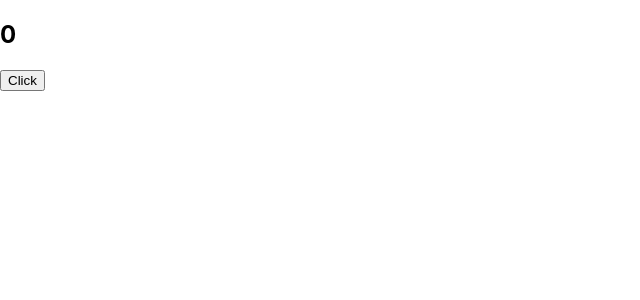
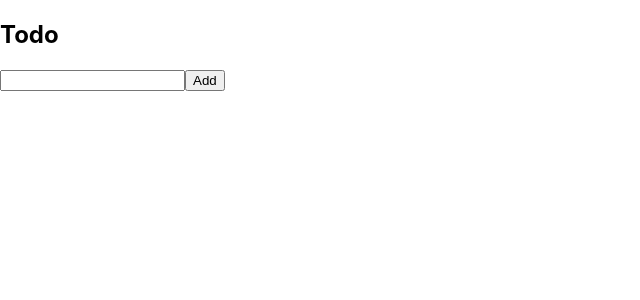
Before and after one commit to RashmithaNGowda/FullStack-CSS, a React (Create React App) app in the folder myapp/: page / in a window 1280 px wide. Shown: the top 300 px of the page, without its empty margins (0-640 px from the left). Built offline with nearby package versions, Linux system fonts and the light colour scheme.

Commit message:
todo implementation in react

```diff
--- a/myapp/src/components/Content.js
+++ b/myapp/src/components/Content.js
@@ -2,19 +2,37 @@
 import {useState} from 'react'
 
 const Content=()=>{
-  //  let  counter=0
-  let [counter,setCounter]=useState(0)
-  // console.log(counter)
-  // console.log(mysteryfunc)
+  //keeps track of todo items
+  const [items,setItems]=useState([])
+  //house whatever text we add into the input box
+  const [value,setValue]=useState('')
+
+  const handleSubmit= ()=>{
+    //spread operator
+    setItems(prev=>[...prev,value])
+    // console.log([...items,'hi'])
+    // console.log(value)
+
+  }
+
+  const handleInput= (e)=>{
+    setValue(e.target.value)
+  }
 
 
     return(
-        <div className="container">
-        <h2>{counter}</h2>
-        <button  onClick={()=>{
-         setCounter(previousValue=> previousValue+1)
-        }}  >Click</button>
-      </div>
+      <>
+         <h2>Todo</h2>
+         <form>
+           <input onChange={handleInput}  type="text" />
+           <button onClick={handleSubmit} type="button">Add</button>
+         </form>
+         <ul>
+          {items.map(items =><li>{items}</li>)}
+         </ul>
+
+      </>
+
     );
 }
 
```
